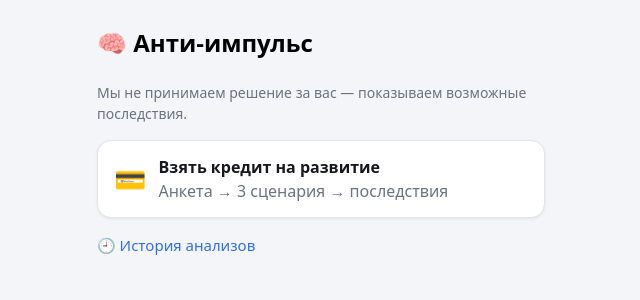
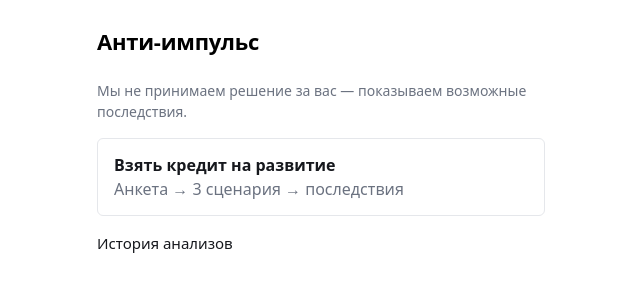
Before and after one commit to KevinMarklin/decision-pause, a React (Vite) app in the folder frontend/: page /#/ in a window 1280 px wide. Shown: the top 300 px of the page, without its empty margins (319-959 px from the left). Built offline with nearby package versions, Linux system fonts and the light colour scheme.

Commit message:
style(frontend): strict minimalist UI - mono accent, uppercase section headings, drop decorative emoji

```diff
--- a/frontend/src/index.css
+++ b/frontend/src/index.css
@@ -1,17 +1,17 @@
 :root {
-  --bg: #f4f5f8;
+  --bg: #ffffff;
   --card: #ffffff;
   --text: #16181d;
   --text-h: #000000;
   --muted: #6b7280;
-  --border: #e3e5ea;
-  --accent: #2f6fed;
-  --accent-bg: rgba(47, 111, 237, 0.08);
+  --border: #e5e7eb;
+  --accent: #16181d;
+  --accent-bg: #f4f5f8;
   --green: #16a34a;
   --yellow: #d97706;
   --red: #dc2626;
-  --radius: 14px;
-  --shadow: 0 1px 3px rgba(0, 0, 0, 0.07);
+  --radius: 6px;
+  --shadow: none;
 
   font: 16px/1.5 system-ui, 'Segoe UI', Roboto, sans-serif;
   color-scheme: light dark;
@@ -29,9 +29,9 @@
     --text-h: #f3f4f6;
     --muted: #8b909b;
     --border: #2a2d36;
-    --accent: #6b9bff;
-    --accent-bg: rgba(107, 155, 255, 0.12);
-    --shadow: 0 1px 3px rgba(0, 0, 0, 0.4);
+    --accent: #f3f4f6;
+    --accent-bg: #1f222a;
+    --shadow: none;
   }
 }
 
@@ -60,10 +60,16 @@ h2 {
 }
 
 h1 {
-  font-size: 24px;
+  font-size: 22px;
+  letter-spacing: -0.01em;
 }
 h2 {
-  font-size: 19px;
+  font-size: 12px;
+  font-weight: 600;
+  letter-spacing: 0.08em;
+  text-transform: uppercase;
+  color: var(--muted);
+  margin-bottom: 10px;
 }
 
 p {
@@ -109,10 +115,6 @@ button {
   color: inherit;
 }
 
-.card-emoji {
-  font-size: 26px;
-}
-
 .nav-link {
   color: var(--accent);
   text-decoration: none;
@@ -135,7 +137,7 @@ button {
 .btn-primary {
   background: var(--accent);
   border-color: var(--accent);
-  color: #fff;
+  color: var(--bg);
 }
 
 .btn-primary:disabled {
@@ -167,7 +169,7 @@ button {
   color: inherit;
   background: var(--card);
   border: 1px solid var(--border);
-  border-radius: 10px;
+  border-radius: 4px;
   padding: 11px 12px;
   outline: none;
 }
@@ -246,9 +248,8 @@ button {
 }
 
 .consequences p {
-  background: var(--accent-bg);
-  border-radius: 10px;
-  padding: 10px 12px;
+  border-left: 2px solid var(--border);
+  padding: 2px 0 2px 12px;
   font-size: 15px;
 }
 
--- a/frontend/src/screens/Home.tsx
+++ b/frontend/src/screens/Home.tsx
@@ -4,13 +4,12 @@ export default function Home() {
   const navigate = useNavigate()
   return (
     <main className="screen">
-      <h1>🧠 Анти-импульс</h1>
+      <h1>Анти-импульс</h1>
       <p className="disclaimer">
         Мы не принимаем решение за вас — показываем возможные последствия.
       </p>
 
       <button className="card card-link" onClick={() => navigate('/form')}>
-        <span className="card-emoji">💳</span>
         <span>
           <strong>Взять кредит на развитие</strong>
           <br />
@@ -19,7 +18,7 @@ export default function Home() {
       </button>
 
       <Link className="nav-link" to="/history">
-        🕘 История анализов
+        История анализов
       </Link>
     </main>
   )
--- a/frontend/src/screens/Result.tsx
+++ b/frontend/src/screens/Result.tsx
@@ -18,7 +18,7 @@ export default function Result() {
       <p className="muted">Расчёт от {dateRu(created_at)}</p>
 
       <section className="card">
-        <h2>📋 Исходные данные</h2>
+        <h2>Исходные данные</h2>
         <div className="rows">
           <div className="row">
             <span className="muted">Сумма кредита</span>
@@ -60,7 +60,7 @@ export default function Result() {
       </section>
 
       <section className="card">
-        <h2>💳 Кредит</h2>
+        <h2>Кредит</h2>
         <div className="rows">
           <div className="row">
             <span className="muted">Платёж в месяц</span>
```
